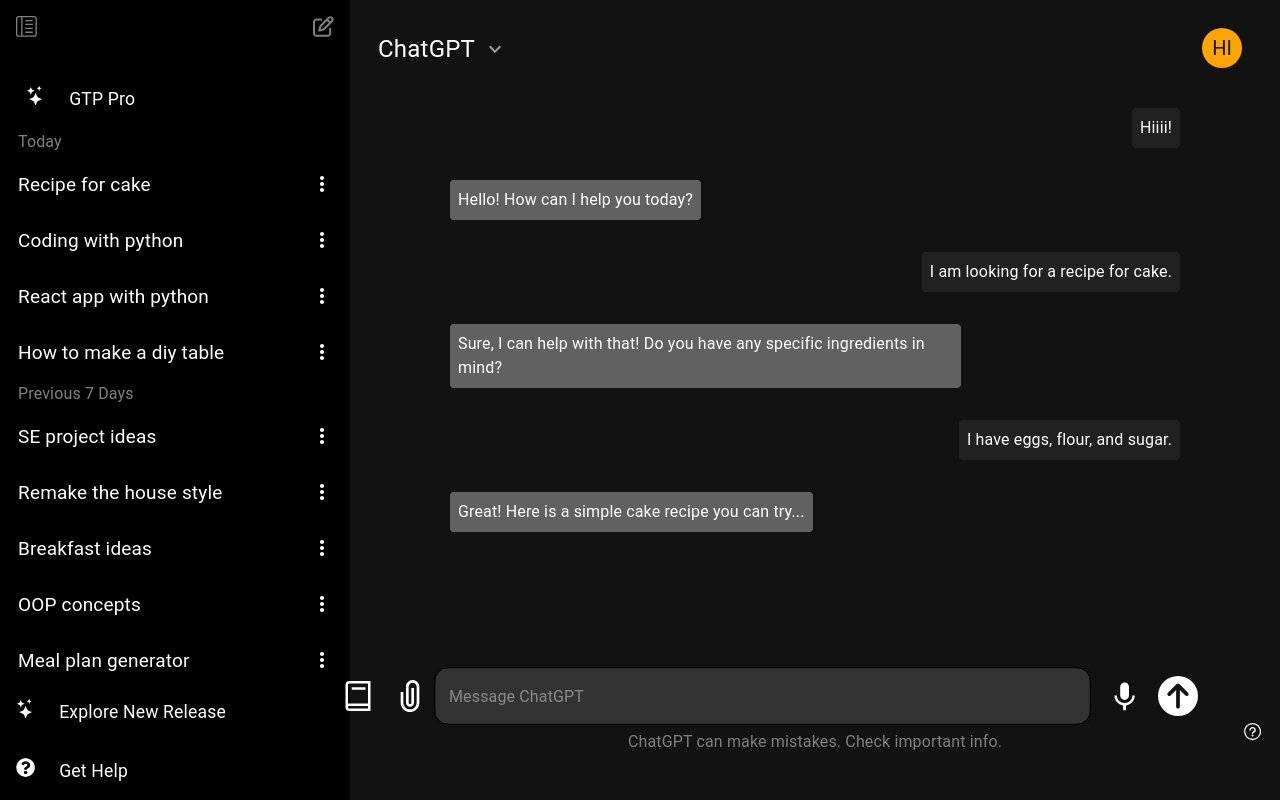
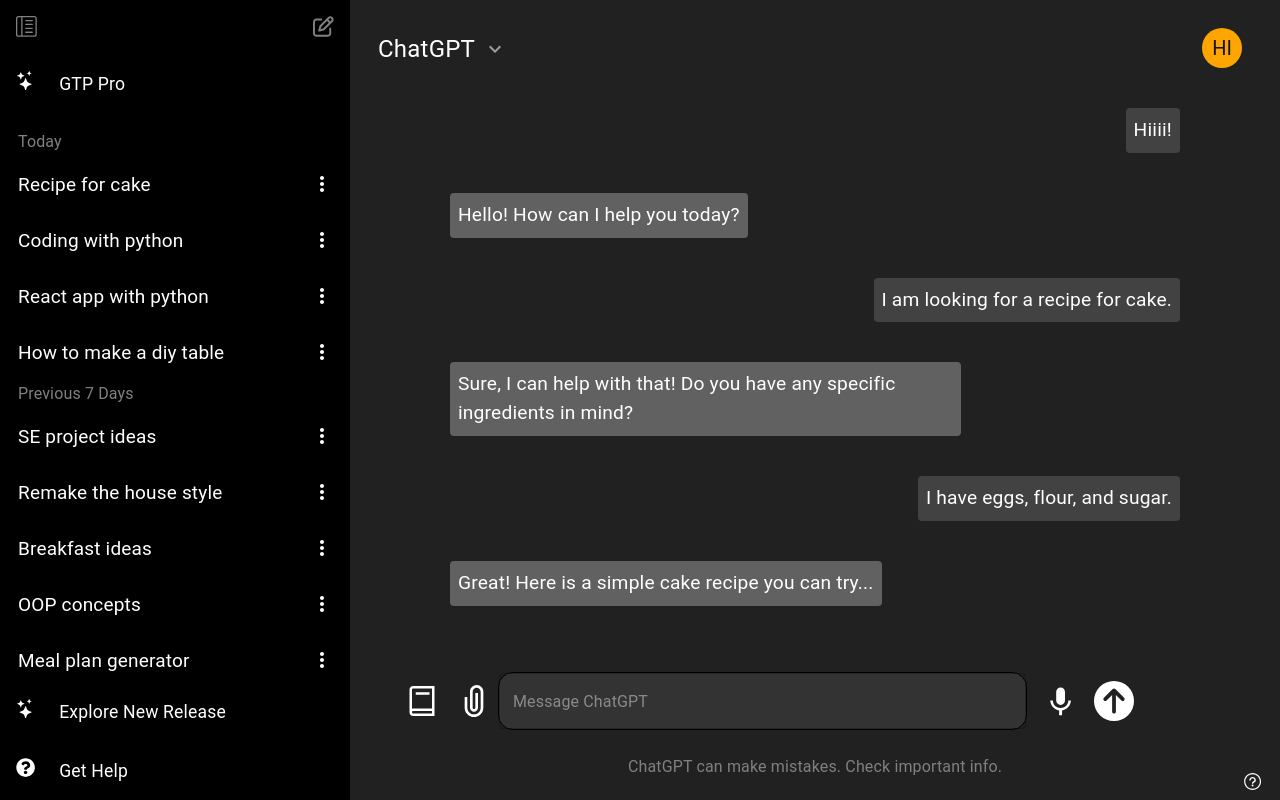
Before and after one commit to Hiru1003/chatgpt-ui, a React (Create React App) app: page /DummyChat in a window 1280 px wide. Built offline with nearby package versions, Linux system fonts and the light colour scheme.

Commit message:
feat: staic header

```diff
--- a/src/components/DummyChat.js
+++ b/src/components/DummyChat.js
@@ -65,7 +65,7 @@ const DummyChat = () => {
   };
 
   return (
-    <Box sx={{ padding: '10px', height: 'calc(100% - 50px)', overflowY: 'auto' }} >
+    <Box sx={{ padding: '10px', height: 'calc(100% - 50px)', overflowY: 'auto' ,bgcolor: 'grey.900', height: '100vh',}} >
       <Box sx={{ padding: '10px', height: 'calc(100% - 50px)', overflowY: 'auto' }}>
         <Box sx={{ paddingBottom: '30px'}}>
           <ChatgptDropdownHeader/>
@@ -77,7 +77,7 @@ const DummyChat = () => {
               display: 'flex',
               flexDirection: 'column',
               alignItems: msg.sender === 'left' ? 'flex-start' : 'flex-end',
-              mb: 2,
+              mb: 3,
               paddingRight: 10,
               paddingBottom: 2,
               paddingLeft: 10,
@@ -90,14 +90,14 @@ const DummyChat = () => {
               sx={{
                 display: 'flex',
                 alignItems: 'center',
-                bgcolor: msg.sender === 'left' ? 'grey.700' : 'grey.900',
+                bgcolor: msg.sender === 'left' ? 'grey.700' : 'grey.800',
                 color: 'white',
                 borderRadius: 1,
                 p: 1,
                 maxWidth: '70%',
               }}
             >
-              <Typography variant="body1" sx={{ flexGrow: 1 }}>{msg.text}</Typography>
+              <Typography variant="body1" sx={{ flexGrow: 1, fontSize: '1.2rem' }}>{msg.text}</Typography>
             </Box>
             {/* Icons on hover */}
             {(hoverIndex === index) && (
@@ -141,10 +141,10 @@ const DummyChat = () => {
       {/* Text field container */}
       <Box sx={{
           position: 'absolute',
-          bottom: 65,
+          bottom: 60,
           left: '60%',
           transform: 'translateX(-50%)',
-          width: '70%',
+          width: '60%',
           display: 'flex',
           flexDirection: 'row',
           alignItems: 'center',
@@ -190,7 +190,7 @@ const DummyChat = () => {
         />
       </Box>
 
-      <Box sx={{ position: 'relative', top: 40, display: 'flex', alignItems: 'center', justifyContent: 'center', }}>
+      <Box sx={{ position: 'relative', top: 15, display: 'flex', alignItems: 'center', justifyContent: 'center', }}>
         <Box>
           <Typography sx={{ color: "grey", fontSize: '16px', textAlign:'center' }}>ChatGPT can make mistakes. Check important info.</Typography>
         </Box>
--- a/src/components/MainpageContainer.js
+++ b/src/components/MainpageContainer.js
@@ -16,12 +16,13 @@ const MainpageContainer = () => {
     border: '1px solid grey',
     borderRadius: '20px',
     p: 2,
-    width: '250px', // static width
-    height: '150px', // static height
+    width: isSmallScreen ? '300px' : '250px', // Adjust width dynamically
+    height: isSmallScreen ? '100px' : '130px', // Adjust height dynamically
     display: 'flex',
     flexDirection: 'column',
     justifyContent: 'center',
   };
+
 
   return (
     <Box sx={{
--- a/src/components/Sidebar.js
+++ b/src/components/Sidebar.js
@@ -4,9 +4,9 @@ import { BsReverseLayoutTextSidebarReverse } from "react-icons/bs";
 import { FaRegPenToSquare } from "react-icons/fa6";
 import { Link } from 'react-router-dom';
 import { FaQuestionCircle } from "react-icons/fa";
-import ChatHistory from './ChatHistory'
+import ChatHistory from './ChatHistory';
 import { BsStars } from 'react-icons/bs';
-import SidebarFooter from './Footer'
+import SidebarFooter from './Footer';
 import SidebarHeaderStatic from './SidebarHeaderStatic';
 
 const Sidebar = ({ isVisible, onToggleSidebar }) => {
@@ -17,8 +17,8 @@ const Sidebar = ({ isVisible, onToggleSidebar }) => {
         flexDirection: 'column',
         height: '100vh',
         bgcolor: 'black',
-        width: '350px',
-        ...(isVisible ? { width: '350px' } : { width: '50px' }),
+        width: isVisible ? '350px' : '50px',
+        transition: 'width 0.3s ease',
       }}
     >
       <Box
@@ -29,8 +29,7 @@ const Sidebar = ({ isVisible, onToggleSidebar }) => {
           alignItems: 'center',
           padding: '8px',
           paddingBottom: '10px',
-          width: '350px',
-        ...(isVisible ? { width: '350px' } : { width: '50px' }),
+          width: '100%',
         }}
       >
         <IconButton onClick={onToggleSidebar} style={{ color: 'grey' }}>
@@ -39,35 +38,35 @@ const Sidebar = ({ isVisible, onToggleSidebar }) => {
         <Link to="/">
           <IconButton style={{ color: 'grey' }}>
             <FaRegPenToSquare fontSize="1.3rem" />
-              </IconButton></Link>
+          </IconButton>
+        </Link>
         {!isVisible && (
           <>
-            <IconButton style={{ color: 'grey',position: 'fixed',bottom: '45px', }}>
+            <IconButton style={{ color: 'grey', position: 'fixed', bottom: '45px' }}>
               <BsStars fontSize="1.2rem" />
             </IconButton>
-            <IconButton style={{ color: 'grey',position: 'fixed', bottom: '10px', }}>
+            <IconButton style={{ color: 'grey', position: 'fixed', bottom: '10px' }}>
               <FaQuestionCircle fontSize="1.2rem" />
             </IconButton>
           </>
         )}
       </Box>
 
-      {isVisible && (
-        <>
+      <Box sx={{ position: 'relative', zIndex: 1 }}>
+        <SidebarHeaderStatic />
+      </Box>
+
       <div style={{ overflowY: 'auto', height: 'calc(100% - 50px - 60px)', scrollbarColor: '#666 #333', paddingLeft: '10px', paddingTop: '15px' }}>
         <Box>
-            <SidebarHeaderStatic/>
           <Box sx={{ paddingLeft: 1 }}>
             <Typography variant="subtitle1" style={{ color: 'grey' }}>Today</Typography>
           </Box>
-
           <Link style={{ textDecoration: 'none' }} to='/DummyChat'>
             <ChatHistory text="Recipe for cake" />
             <ChatHistory text="Coding with python" />
             <ChatHistory text="React app with python" />
             <ChatHistory text="How to make a diy table" />
           </Link>
-
         </Box>
         <Box sx={{ paddingLeft: 1 }}>
           <Typography variant="subtitle1" style={{ color: 'grey' }}>Previous 7 Days</Typography>
@@ -87,9 +86,10 @@ const Sidebar = ({ isVisible, onToggleSidebar }) => {
           </Link>
         </Box>
       </div>
+
+      <Box sx={{ position: 'relative', zIndex: 1 }}>
         <SidebarFooter />
-        </>
-      )}
+      </Box>
     </Box>
   );
 };
```
Lines whose indentation alone changed are shown as unchanged.
